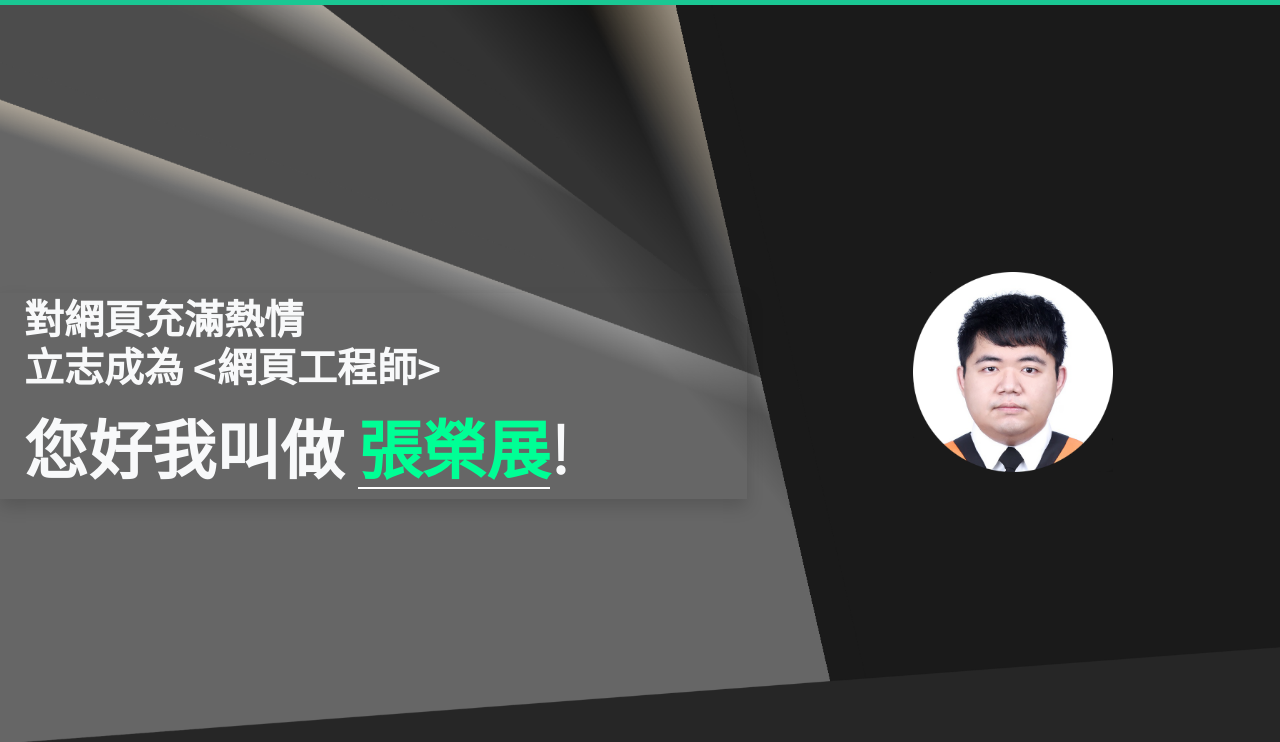
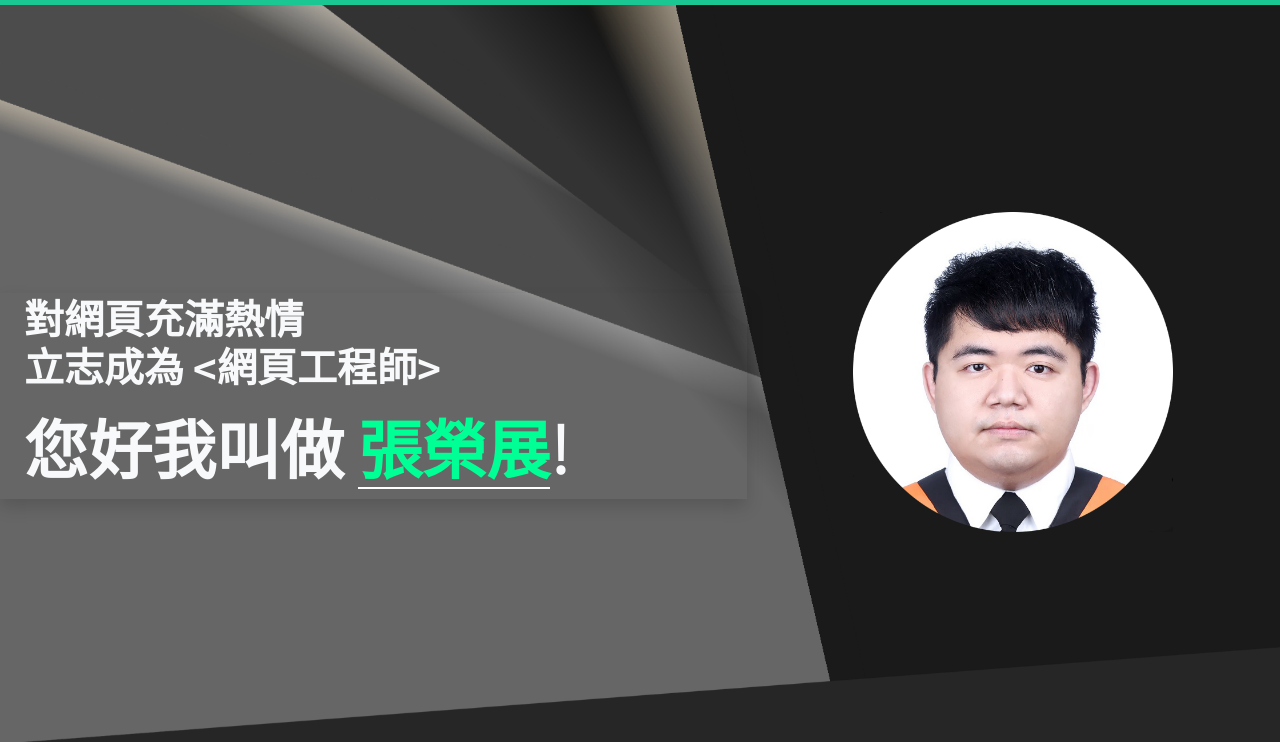
Before and after one commit to ra45388791/ra45388791.github.io, a plain HTML site: page myResume/index.html in a window 1280 px wide. Shown: the part 56-798 px from the top of the page. Drawn offline with nearby package versions, Linux system fonts and the light colour scheme.

Commit message:
'修改小地方'

```diff
--- a/myResume/css/style.css
+++ b/myResume/css/style.css
@@ -113,8 +113,7 @@ header>div>div h2 {
 }
 
 header .avatar {
-    /* max-width: 40vh; */
-    width: 200px
+    max-width: 40vh;
 }
 
 /* header .bannerMark {
@@ -327,10 +326,7 @@ header .avatar {
         font-size : 2.5rem;
     }
 
-    header .avatar {
-        max-width: 40vh;
 
-    }
 }
 
 @media (min-width: 1440px) {
```
